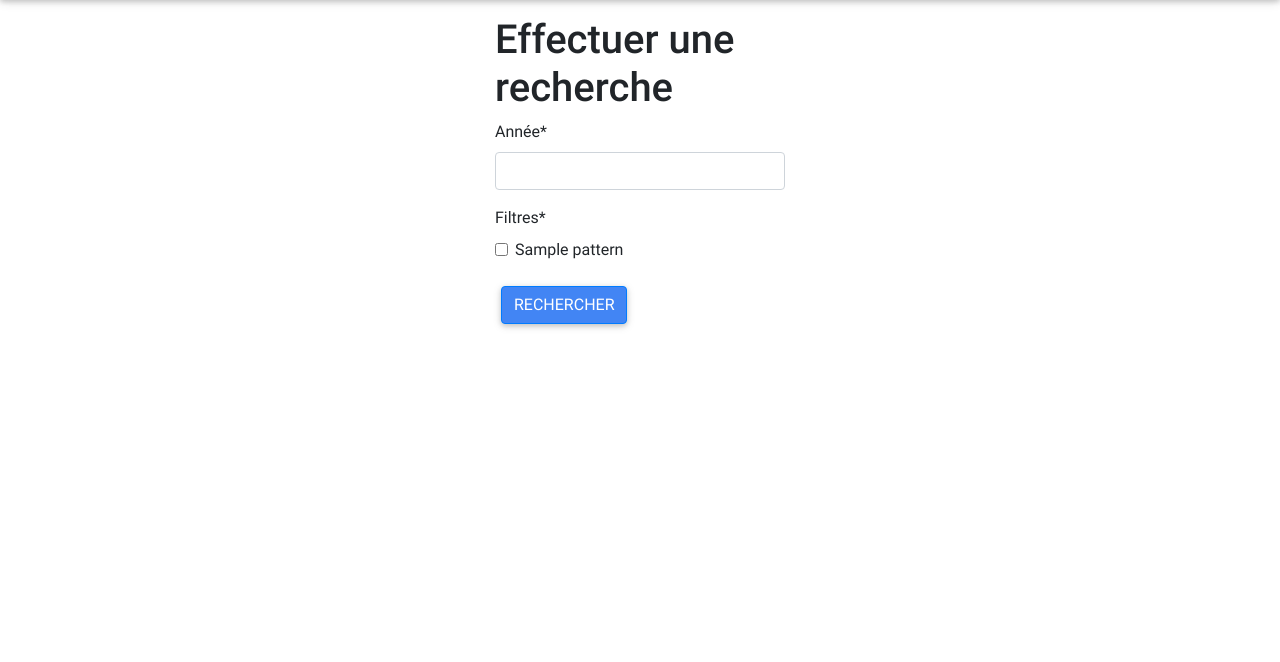
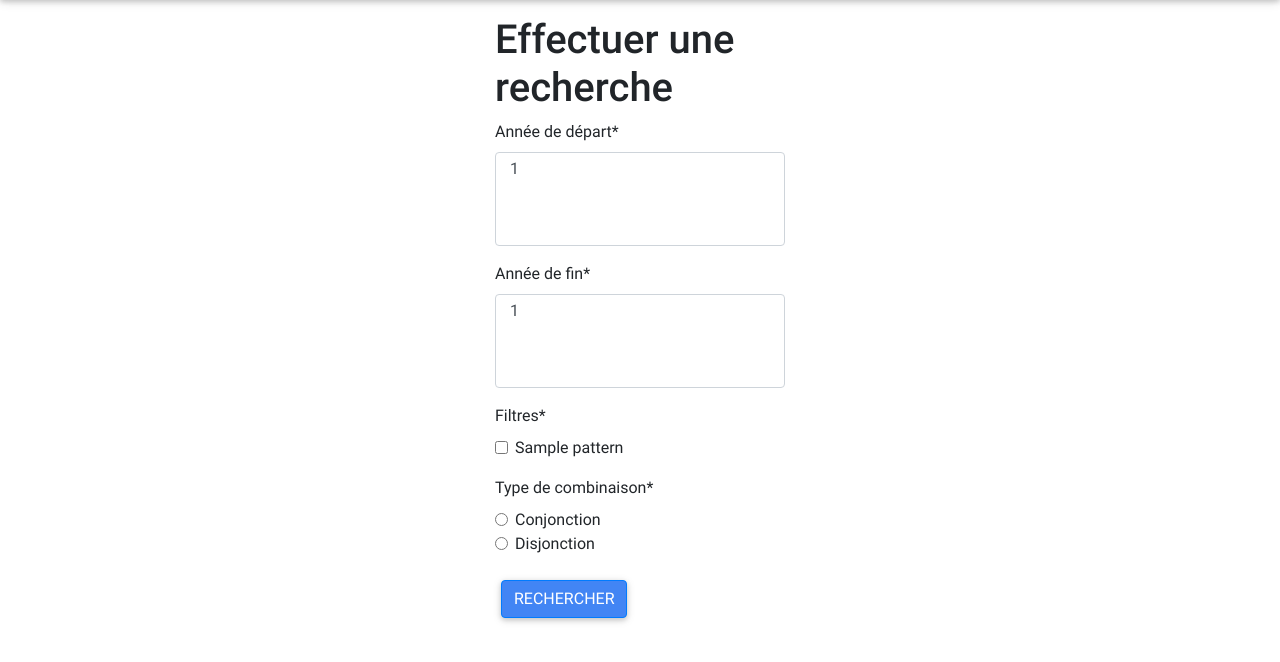
Before and after one commit to MoohShadox/Internship_app, a Django app: page / in a window 1280 px wide. Shown: the part 56-718 px from the top of the page. Run offline with Django 3.2, Linux system fonts and the light colour scheme; tables that the repository leaves empty hold one stand-in row (values such as "Sample post"); some libraries are stand-ins or nearby versions.

Commit message:
improved UI

```diff
--- a/internship_law_extr/settings.py
+++ b/internship_law_extr/settings.py
@@ -138,4 +138,6 @@ CACHE_ROOT = os.path.join(BASE_DIR, 'cache')
 SITE_ID = 1
 LOGIN_REDIRECT_URL = "/"
 
-YEAR_SELECTED = "1830"
+YEAR_INF = "1830"
+YEAR_SUP = "1831"
+DEFAULT_COMBINAISON = "1830"
--- a/main_app/formulaire_home.py
+++ b/main_app/formulaire_home.py
@@ -1,10 +1,21 @@
 from django import forms
-from .models import Pattern
+from .models import Pattern, Arret
+from django.db.models import Max, Min
+
 class form_patterns(forms.Form):
 
 
     def __init__(self, *args, **kwargs):
         super(form_patterns, self).__init__(*args, **kwargs)
-        self.fields["year"] = forms.CharField(label='Année', max_length=100)
+        max = Arret.objects.aggregate(Max("annee"))["annee__max"]
+        min = Arret.objects.aggregate(Min("annee"))["annee__min"]
+        year_range = [(i,i) for i in range(min,max+1)]
+        self.fields["year_b"] = forms.MultipleChoiceField(label='Année de départ', widget=forms.SelectMultiple,choices=year_range)
+        self.fields["year_e"] = forms.MultipleChoiceField(label='Année de fin', widget=forms.SelectMultiple,choices=year_range)
         choices = [(p.name, p.name) for p in Pattern.objects.all()]
         self.fields["choice"] = forms.MultipleChoiceField(label="Filtres",widget=forms.CheckboxSelectMultiple, choices=choices)
+        self.fields["conjonction"] = forms.ChoiceField(label='Type de combinaison',
+                                                               widget=forms.RadioSelect,
+                                                               choices=[("Conjonction", "Conjonction"),
+                                                                        ("Disjonction", "Disjonction")]
+                                                               )
--- a/main_app/urls.py
+++ b/main_app/urls.py
@@ -6,7 +6,7 @@ urlpatterns = [
     path("load_from_cache/<slug>",load_in_db,name="load-from-cache"),
     path("load_all/", load_all, name="load-all"),
     path("prev_selection",previous_suggestion,name="prev"),
-    path("suggestions/<slug>/<selected>", suggestions_view.as_view(), name="suggestions"),
+    path("suggestions/<borne_inf>/<borne_sup>/<combinaison>/<selected>", suggestions_view.as_view(), name="suggestions"),
     path("selected/", selected_view.as_view(), name="selected"),
     path("select/<slug>", select_arret, name="select"),
     path("dl_csv", download_file, name="dl_csv"),
--- a/main_app/views.py
+++ b/main_app/views.py
@@ -79,18 +79,33 @@ class suggestions_view(ListView):
     def get_queryset(self):
         patterns = Pattern.objects.filter(selected=True)
         result = Arret.objects.none()
-        if(self.kwargs["selected"]=="True"):
-            for p in patterns:
-                result = result | Arret.objects.filter(contenu__regex=p.pattern, annee=self.kwargs["slug"])
+        if(self.kwargs["combinaison"] == "Conjonction"):
+            if(self.kwargs["selected"]=="True"):
+                for p in patterns:
+                    result = result | Arret.objects.filter(contenu__regex=p.pattern, annee__gte=self.kwargs["borne_inf"], annee__lte=self.kwargs["borne_sup"])
+            else:
+                for p in patterns:
+                    result = result | Arret.objects.filter(contenu__regex=p.pattern, annee__gte=self.kwargs["borne_inf"], annee__lte=self.kwargs["borne_sup"],selected=False)
         else:
-            for p in patterns:
-                result = result | Arret.objects.filter(contenu__regex=p.pattern, annee=self.kwargs["slug"],selected=False)
+            if (self.kwargs["selected"] == "True"):
+                for p in patterns:
+                    result = result & Arret.objects.filter(contenu__regex=p.pattern,
+                                                           annee__gte=self.kwargs["borne_inf"],
+                                                           annee__lte=self.kwargs["borne_sup"])
+            else:
+                for p in patterns:
+                    result = result & Arret.objects.filter(contenu__regex=p.pattern,
+                                                           annee__gte=self.kwargs["borne_inf"],
+                                                           annee__lte=self.kwargs["borne_sup"], selected=False)
         return result
 
     def get_context_data(self, **kwargs):
         context = super().get_context_data(**kwargs)
         context['display_selected'] = self.kwargs["selected"] == "True"
-        context["year"] = self.kwargs["slug"]
+        context["borne_inf"] = self.kwargs["borne_inf"]
+        context["borne_sup"] = self.kwargs["borne_sup"]
+        context["combinaison"] = self.kwargs["combinaison"]
+
         return context
 
 
@@ -136,10 +151,7 @@ def get_choice(request):
     if request.method == 'POST':
         # create a form instance and populate it with data from the request:
         form = form_patterns(request.POST)
-        # check whether it's valid:
         if form.is_valid():
-            # process the data in form.cleaned_data as required
-            # change the sleceted patterns in the DB
             pattern_names = form.cleaned_data.get('choice')
             Patterns = Pattern.objects.all()
             for p in Patterns:
@@ -149,15 +161,19 @@ def get_choice(request):
                     p.selected = False
                 p.save()
 
-            year = form.cleaned_data.get('year')
-            settings.YEAR_SELECTED = form.cleaned_data.get('year')
+            year_inf = form.cleaned_data.get('year_b')[0]
+            year_sup = form.cleaned_data.get('year_e')[0]
+
+            settings.YEAR_INF = form.cleaned_data.get('year_b')[0]
+            settings.YEAR_SUP = form.cleaned_data.get('year_e')[0]
+            settings.DEFAULT_COMBINAISON = form.cleaned_data.get('conjonction')
 
             # redirect to a new URL:
-            return redirect("core:suggestions", slug = year,selected = True)
+            return redirect("core:suggestions", borne_inf=year_inf , borne_sup = year_sup,combinaison=form.cleaned_data.get('conjonction'),selected = True)
 
 
 def previous_suggestion(request):
-    return redirect("core:suggestions", slug=settings.YEAR_SELECTED, selected=True)
+    return redirect("core:suggestions", borne_inf=settings.YEAR_INF , borne_sup = settings.YEAR_SUP,combinaison=settings.DEFAULT_COMBINAISON, selected=True)
 
 class selected_view(ListView):
     template_name = "selected_table.html"
--- a/templates/suggestions_table.html
+++ b/templates/suggestions_table.html
@@ -19,7 +19,7 @@
     <br/>
     {% if display_selected %}
                 <div class="checkbox-container mt-5 mb-3">
-                    <form action="{% url "core:suggestions" year   False %}" method="get" class="form-example" >
+                    <form action="{% url "core:suggestions" borne_inf borne_sup combinaison  False %}" method="get" class="form-example" >
                         <label class="checkbox-label">
                             <input onChange="this.form.submit()" type="checkbox" checked>
                             <span class="checkbox-custom rectangular"></span>
@@ -29,7 +29,7 @@
 
     {% else %}
                 <div class="checkbox-container mt-5 mb-3">
-                    <form action="{% url "core:suggestions" year   True %}" method="get" class="form-example" >
+                    <form action="{% url "core:suggestions" 1800 year  True %}" method="get" class="form-example" >
                         <label class="checkbox-label">
                             <input onChange="this.form.submit()" type="checkbox" >
                             <span class="checkbox-custom rectangular"></span>
```
